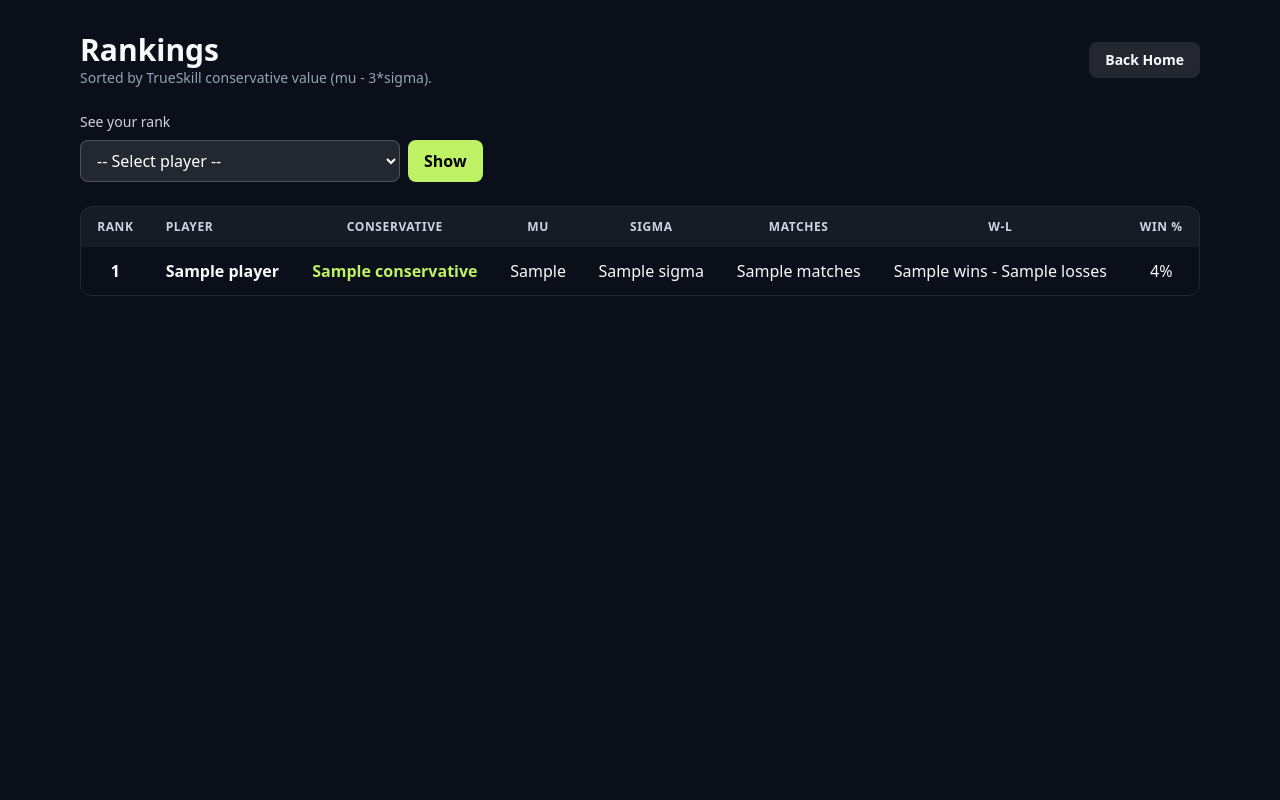
After one commit to PardyOnline/PadelApp, a Flask app: template templates/ranking.html in a window 1280 px wide. The commit adds this page. Run offline with Flask 3, Linux system fonts and the light colour scheme; the template is opened without the code that fills it: most values are stand-ins (such as "Sample title", 1, 10 or a date in 2020); some libraries are stand-ins or nearby versions.

Commit message:
Fixed ranknigs have it workingusing only conservative added rnakings page that now works and changes layour of the add match section

```diff
--- a/main.py
+++ b/main.py
@@ -84,17 +84,21 @@ def get_dashboard_data():
         # A player's conservative TrueSkill is usually (mu - 3*sigma). We format it to a readable number.
         skill_score = max(0, int((rating.mu - 3 * rating.sigma) * 100))
 
+        conservative = round(rating.mu - 3 * rating.sigma, 2)
+
         stats_list.append({
             'player': player,
             'matches': matches,
             'wins': wins,
             'losses': matches - wins,
             'winRate': round((wins / matches) * 100, 1) if matches > 0 else 0,
-            'trueSkill': skill_score # We can use this on the frontend later!
+            'mu': round(rating.mu, 2),
+            'sigma': round(rating.sigma, 2),
+            'conservative': conservative,
         })
 
-    # Sort Leaderboard by TrueSkill score, then by Win Rate
-    stats_list.sort(key=lambda x: (x['trueSkill'], x['winRate']), reverse=True)
+    # Sort Leaderboard by Conservative score
+    stats_list.sort(key=lambda x: x['conservative'], reverse=True)
 
     recent_matches = df.sort_values(by='date', ascending=False).head(10).to_dict('records') if not df.empty else []
     all_players = sorted(list(player_stats.keys()))
@@ -117,6 +121,10 @@ def index():
     chart_data = [s['winRate'] for s in stats]
     active_tab = request.args.get('view', 'dashboard')
 
+    total_matches = len(recent_matches)  # or len(df) if you return full count
+    top_ranked_player = stats[0]['player'] if stats else '-'
+    top_ranked_score = stats[0]['conservative'] if stats else None
+
     return render_template('index.html',
                            stats=stats,
                            recent_matches=recent_matches,
@@ -124,7 +132,10 @@ def index():
                            chart_labels=chart_labels,
                            chart_data=chart_data,
                            raw_csv=raw_csv,
-                           active_tab=active_tab)
+                           active_tab=active_tab,
+                           total_matches=total_matches,
+                           top_ranked_player=top_ranked_player,
+                           top_ranked_score=top_ranked_score )
 
 @app.route('/add', methods=['POST'])
 def add_match():
@@ -172,5 +183,16 @@ def clear_data():
         f.write(CSV_HEADER + "\n")
     return redirect(url_for('index', view='dashboard'))
 
+@app.route('/rankings')
+def rankings():
+    stats, _, all_players, _ = get_dashboard_data()
+    selected_player = request.args.get('player', '').strip()
+    return render_template(
+        'ranking.html',
+        rankings=stats,
+        all_players=all_players,
+        selected_player=selected_player
+    )
+
 if __name__ == '__main__':
     app.run(debug=True)
--- /dev/null
+++ b/templates/ranking.html
@@ -0,0 +1,77 @@
+<!DOCTYPE html>
+<html lang="en">
+<head>
+    <meta charset="UTF-8" />
+    <meta name="viewport" content="width=device-width, initial-scale=1.0" />
+    <title>Padel Rankings</title>
+    <script src="https://cdn.tailwindcss.com"></script>
+    <style>
+        body { background: #0B0F19; color: #F8FAFC; }
+    </style>
+</head>
+<body class="min-h-screen">
+    <main class="max-w-6xl mx-auto px-4 py-8">
+        <div class="flex flex-col md:flex-row md:items-center md:justify-between gap-4 mb-6">
+            <div>
+                <h1 class="text-3xl font-extrabold">Rankings</h1>
+                <p class="text-slate-400 text-sm">Sorted by TrueSkill conservative value (mu - 3*sigma).</p>
+            </div>
+            <div class="flex gap-2">
+                <a href="/" class="px-4 py-2 rounded-lg bg-white/10 hover:bg-white/20 text-sm font-semibold">Back Home</a>
+            </div>
+        </div>
+
+        <form method="GET" action="/rankings" class="mb-6">
+            <label for="player" class="block text-sm text-slate-300 mb-2">See your rank</label>
+            <div class="flex gap-2">
+                <select id="player" name="player" class="w-full md:w-80 rounded-lg bg-white/10 border border-white/20 px-3 py-2 text-white">
+                    <option value="">-- Select player --</option>
+                    {% for p in all_players %}
+                        <option value="{{ p }}" {% if selected_player == p %}selected{% endif %}>{{ p }}</option>
+                    {% endfor %}
+                </select>
+                <button type="submit" class="px-4 py-2 rounded-lg bg-lime-300 text-black font-bold">Show</button>
+            </div>
+        </form>
+
+        <div class="overflow-x-auto rounded-xl border border-white/10">
+            <table class="w-full min-w-[760px] text-left">
+                <thead class="bg-white/5 text-slate-300 text-xs uppercase tracking-wider">
+                    <tr>
+                        <th class="px-4 py-3 text-center">Rank</th>
+                        <th class="px-4 py-3">Player</th>
+                        <th class="px-4 py-3 text-center">Conservative</th>
+                        <th class="px-4 py-3 text-center">Mu</th>
+                        <th class="px-4 py-3 text-center">Sigma</th>
+                        <th class="px-4 py-3 text-center">Matches</th>
+                        <th class="px-4 py-3 text-center">W-L</th>
+                        <th class="px-4 py-3 text-center">Win %</th>
+                    </tr>
+                </thead>
+                <tbody class="divide-y divide-white/10">
+                    {% for r in rankings %}
+                    {% set is_me = (selected_player and r.player == selected_player) %}
+                    <tr class="{% if is_me %}bg-lime-300/10{% else %}bg-transparent{% endif %}">
+                        <td class="px-4 py-3 text-center font-bold">{{ loop.index }}</td>
+                        <td class="px-4 py-3 font-semibold">
+                            {{ r.player }}
+                            {% if is_me %}<span class="ml-2 text-xs text-lime-300 font-bold">(You)</span>{% endif %}
+                        </td>
+                        <td class="px-4 py-3 text-center font-bold text-lime-300">{{ r.conservative }}</td>
+                        <td class="px-4 py-3 text-center">{{ r.mu }}</td>
+                        <td class="px-4 py-3 text-center">{{ r.sigma }}</td>
+                        <td class="px-4 py-3 text-center">{{ r.matches }}</td>
+                        <td class="px-4 py-3 text-center">{{ r.wins }} - {{ r.losses }}</td>
+                        <td class="px-4 py-3 text-center">{{ r.winRate }}%</td>
+                    </tr>
+                    {% else %}
+                    <tr>
+                        <td colspan="8" class="px-4 py-8 text-center text-slate-400">No ranking data yet.</td>
+                    </tr>
+                    {% endfor %}
+                </tbody>
+            </table>
+        </div>
+    </main>
+</body>
+</html>
```
Also changed, not shown: analytics/ratings.py (+0 -66 lines), templates/index.html (+35 -19 lines).
